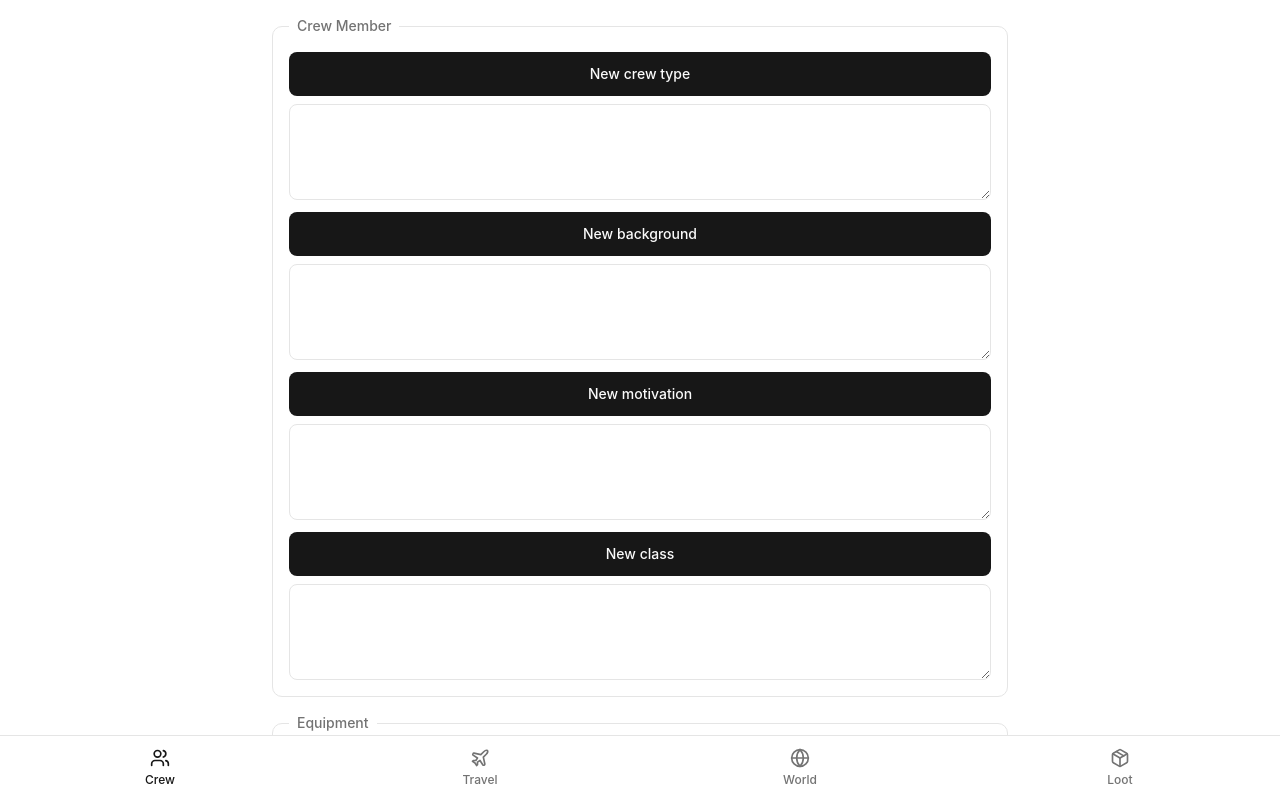
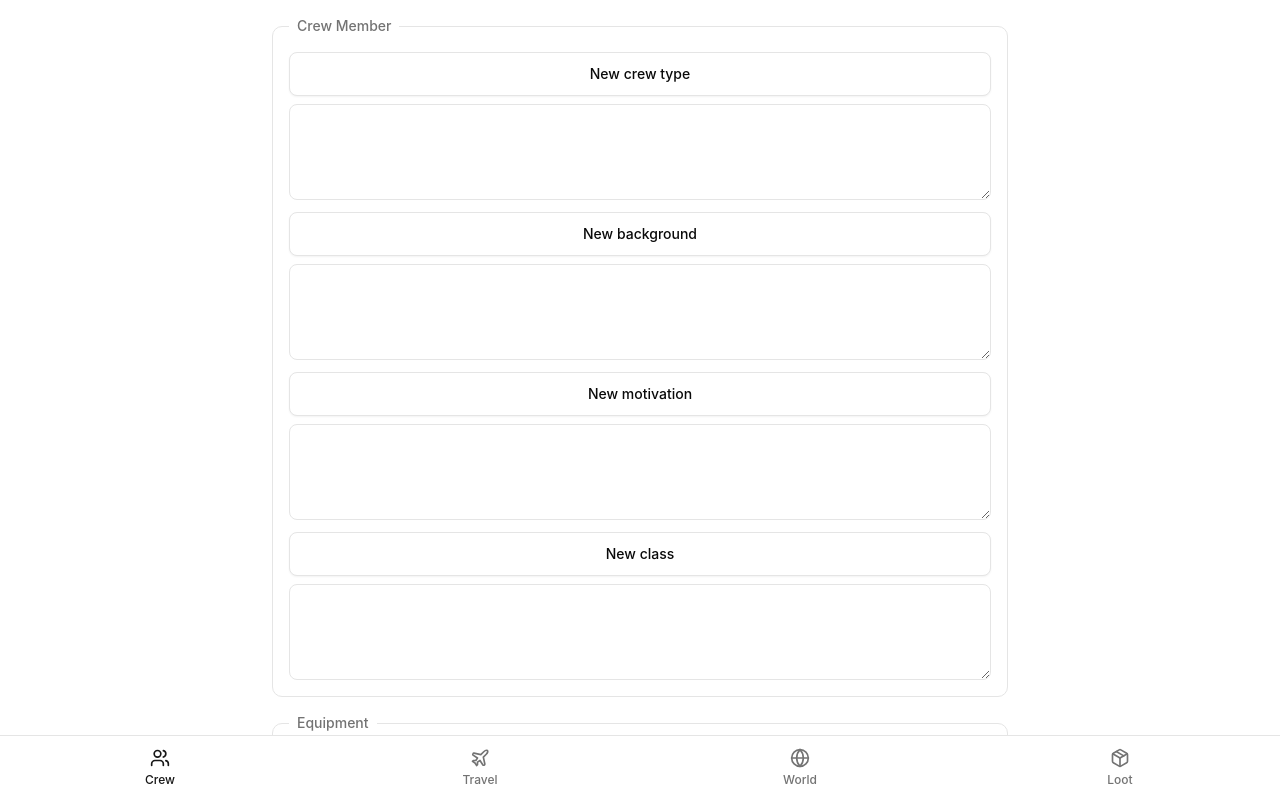
Before and after one commit to YBogomolov/5pfh, a React (Vite) app: page / in a window 1280 px wide. Shown: the top 798 px of the page. Built offline with nearby package versions, Linux system fonts and the light colour scheme.

Commit message:
Less prominent buttons

```diff
--- a/src/components/Generator.tsx
+++ b/src/components/Generator.tsx
@@ -16,7 +16,7 @@ export function Generator({ id, label, onGenerate }: GeneratorProps): React.Reac
 
   return (
     <div className="flex flex-col gap-2">
-      <Button onClick={handleGenerate} className="min-h-11">
+      <Button onClick={handleGenerate} className="min-h-11" variant="outline">
         {label}
       </Button>
       <textarea
```
